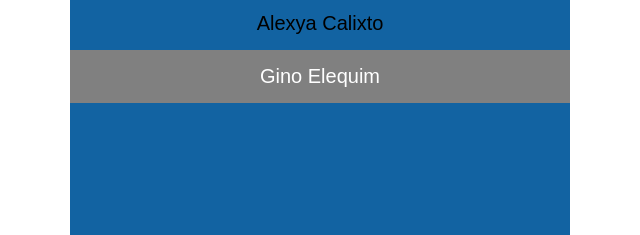
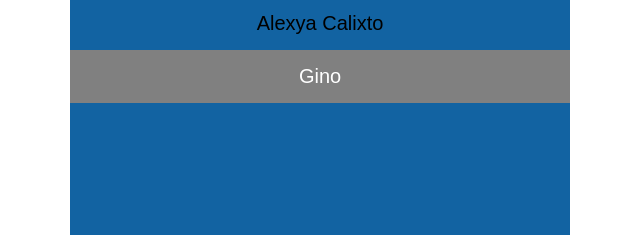
Before and after one commit to FelipeVenceslau/Encangados, a plain HTML site: page ranking.html in a window 1280 px wide. Shown: the part 519-754 px from the top of the page, 320-960 px from the left. Drawn offline with nearby package versions, Linux system fonts and the light colour scheme.

Commit message:
Atualização

```diff
--- a/ranking.html
+++ b/ranking.html
@@ -77,7 +77,7 @@
                     <p>Alexya Calixto</p>
                 </div>
                 <div class="pessoa">
-                    <p>Gino Elequim</p>
+                    <p>Gino</p>
                 </div>
             </div>
         </div>
```
